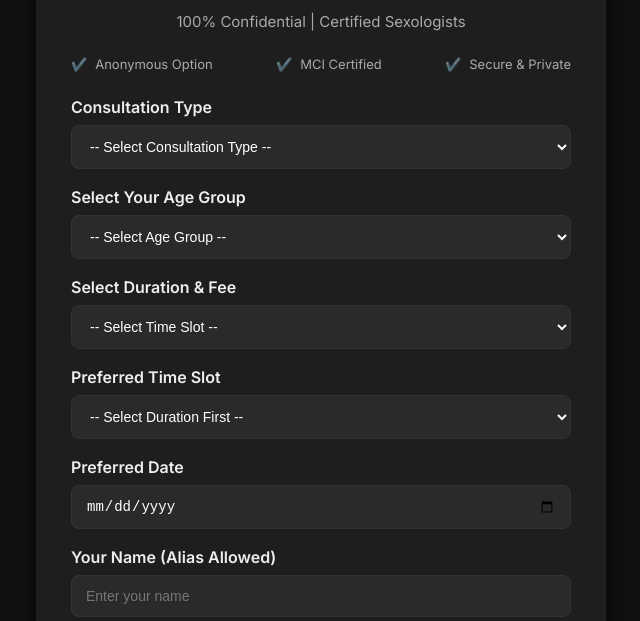
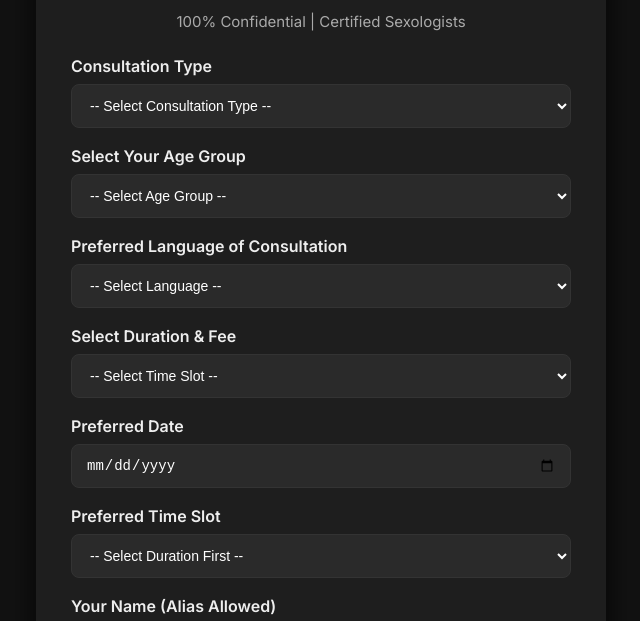
Before and after one commit to bhattsachin941712/otis-booking-page, a plain HTML site: page index.html in a window 1280 px wide. Shown: the part 173-794 px from the top of the page, without its empty margins (319-959 px from the left). Drawn offline with Linux system fonts and the light colour scheme.

Commit message:
Update index.html
Better date slot/ better mail message/ payment

```diff
--- a/index.html
+++ b/index.html
@@ -109,36 +109,12 @@
       transform: translateY(-2px);
     }
 
-    .payment-section {
-      margin-top: 20px;
-      text-align: center;
-    }
-
     .privacy-note {
       font-size: 12px;
       color: #888888;
       margin-top: 20px;
       text-align: center;
       line-height: 1.5;
-    }
-
-    .trust-badges {
-      display: flex;
-      justify-content: space-between;
-      margin-bottom: 25px;
-      font-size: 13px;
-      color: #aaaaaa;
-    }
-
-    .trust-badges div {
-      display: flex;
-      align-items: center;
-    }
-
-    .trust-badges div::before {
-      content: "✔️";
-      margin-right: 8px;
-      color: #3498db;
     }
 
     footer {
@@ -176,12 +152,6 @@
     <h1>Book Your Private Consultation</h1>
     <p class="subtitle">100% Confidential | Certified Sexologists</p>
 
-    <div class="trust-badges">
-      <div>Anonymous Option</div>
-      <div>MCI Certified</div>
-      <div>Secure & Private</div>
-    </div>
-
     <form id="consultation-form">
 
       <label for="consultation">Consultation Type</label>
@@ -202,20 +172,38 @@
         <option value="55+">55+</option>
       </select>
 
+      <!-- New Preferred Language field -->
+      <label for="language">Preferred Language of Consultation</label>
+      <select id="language" name="Preferred Language" required>
+        <option value="">-- Select Language --</option>
+        <option value="English">English</option>
+        <option value="Hindi">Hindi</option>
+        <option value="Marathi">Marathi</option>
+        <option value="Tamil">Tamil</option>
+        <option value="Telugu">Telugu</option>
+        <option value="Kannada">Kannada</option>
+        <option value="Gujarati">Gujarati</option>
+        <option value="Punjabi">Punjabi</option>
+        <option value="Bengali">Bengali</option>
+        <option value="Malayalam">Malayalam</option>
+        <option value="Other">Other</option>
+      </select>
+
       <label for="duration">Select Duration & Fee</label>
       <select id="duration" name="Time Slot Duration" required onchange="updateTimeSlots()">
         <option value="">-- Select Time Slot --</option>
+        <option value="15 Minutes - ₹300">15 Minutes - ₹300</option>
         <option value="30 Minutes - ₹500">30 Minutes - ₹500</option>
-        <option value="1 Hour - ₹800">1 Hour - ₹800</option>
+        <option value="1 Hour - ₹1000">1 Hour - ₹1000</option>
       </select>
+
+      <label for="date">Preferred Date</label>
+      <input type="date" id="date" name="Preferred Date" required onchange="updateTimeSlots()">
 
       <label for="timeslot">Preferred Time Slot</label>
       <select id="timeslot" name="Preferred Time Slot" required>
         <option value="">-- Select Duration First --</option>
       </select>
-
-      <label for="date">Preferred Date</label>
-      <input type="date" id="date" name="Preferred Date" required>
 
       <label for="name">Your Name (Alias Allowed)</label>
       <input type="text" id="name" name="Name" placeholder="Enter your name" required>
@@ -236,11 +224,6 @@
 
     <div id="form-message"></div>
 
-    <div class="payment-section">
-      <p><strong>Complete Payment After Submission:</strong></p>
-      <a href="https://rzp.io/l/yourpaymentlink" class="btn" target="_blank">Pay Now ₹</a>
-    </div>
-
     <p class="privacy-note">
       🔒 Your privacy is our priority.<br>
       All data is encrypted & consultations are fully confidential.
@@ -252,7 +235,7 @@
   </footer>
 
   <script>
-    const scriptURL = 'https://script.google.com/macros/s/AKfycbwOwGzGkjxHdBRC6AmH4v5jE4iWHZlRna7uncR3_n8vSaLD0JMm3d8NwWW04_zIPSrgww/exec';
+    const scriptURL = 'https://script.google.com/macros/s/AKfycbwY8gtng_gNttFCKvr6kxejuc_oMAqvJ3LYksuPFPtiOYRrMKI-XAMAY7lGA2IfnpSW1Q/exec';
     const form = document.getElementById('consultation-form');
     const formMessage = document.getElementById('form-message');
     const submitButton = form.querySelector('button[type="submit"]');
@@ -260,6 +243,12 @@
     const dateInput = document.getElementById('date');
     const today = new Date().toISOString().split('T')[0];
     dateInput.setAttribute('min', today);
+
+    const paymentLinks = {
+      "15 Minutes - ₹300": "https://razorpay.me/@otiscenter?amount=JRabBs%2BUijZmruPWP7O7uQ%3D%3D",
+      "30 Minutes - ₹500": "https://razorpay.me/@otiscenter?amount=bd6mwPoVV2sRePhB8DGUcw%3D%3D",
+      "1 Hour - ₹1000": "https://razorpay.me/@otiscenter?amount=LaORF0cOqXzXsYKdgu1fsg%3D%3D"
+    };
 
     form.addEventListener('submit', e => {
       e.preventDefault();
@@ -274,6 +263,9 @@
         params.append(pair[0], pair[1]);
       }
 
+      const selectedDuration = form.querySelector('#duration').value;
+      const redirectLink = paymentLinks[selectedDuration] || "#";
+
       fetch(scriptURL, {
         method: 'POST',
         body: params
@@ -282,9 +274,10 @@
         .then(response => {
           if (response.result === 'success') {
             formMessage.style.color = "#4CAF50";
-            formMessage.innerHTML = "✅ Your details have been submitted successfully!";
-            form.reset();
-            submitButton.innerText = 'Submitted!';
+            formMessage.innerHTML = "✅ Details submitted! Redirecting you to payment...";
+            setTimeout(() => {
+              window.location.href = redirectLink;
+            }, 2000);
           } else {
             formMessage.style.color = "#FF5252";
             formMessage.innerHTML = "❌ Submission failed. Please try again!";
@@ -304,16 +297,34 @@
     function updateTimeSlots() {
       const durationSelect = document.getElementById('duration');
       const timeslotSelect = document.getElementById('timeslot');
-      const selectedDuration = durationSelect.value;
+      const dateSelect = document.getElementById('date').value;
 
       timeslotSelect.innerHTML = '';
 
+      const selectedDuration = durationSelect.value;
+
+      if (!selectedDuration || !dateSelect) {
+        const option = document.createElement('option');
+        option.text = '-- Select Duration First --';
+        timeslotSelect.appendChild(option);
+        return;
+      }
+
+      const now = new Date();
+      const selectedDate = new Date(dateSelect);
       let slots = [];
 
-      if (selectedDuration.includes('30 Minutes')) {
-        slots = generateTimeSlots(30);
+      let currentHour = now.getHours();
+      let currentMinute = now.getMinutes();
+
+      let minTimeInMinutes = (selectedDate.toDateString() === now.toDateString()) ? (currentHour * 60 + currentMinute + 15) : (9 * 60);
+
+      if (selectedDuration.includes('15 Minutes')) {
+        slots = generateTimeSlots(15, minTimeInMinutes);
+      } else if (selectedDuration.includes('30 Minutes')) {
+        slots = generateTimeSlots(30, minTimeInMinutes);
       } else if (selectedDuration.includes('1 Hour')) {
-        slots = generateTimeSlots(60);
+        slots = generateTimeSlots(60, minTimeInMinutes);
       }
 
       if (slots.length > 0) {
@@ -325,12 +336,12 @@
         });
       } else {
         const option = document.createElement('option');
-        option.text = '-- Select Duration First --';
+        option.text = '-- No slots available --';
         timeslotSelect.appendChild(option);
       }
     }
 
-    function generateTimeSlots(intervalMinutes) {
+    function generateTimeSlots(intervalMinutes, minTimeInMinutes = 9 * 60) {
       const startHour = 9;
       const endHour = 20;
       let slots = [];
@@ -338,6 +349,13 @@
       for (let hour = startHour; hour < endHour; hour++) {
         let minutes = 0;
         while (minutes < 60) {
+          let totalMinutes = hour * 60 + minutes;
+
+          if (totalMinutes < minTimeInMinutes) {
+            minutes += intervalMinutes;
+            continue;
+          }
+
           let startTime = formatTime(hour, minutes);
           let endMinutes = minutes + intervalMinutes;
           let endHourAdjusted = hour;
```
